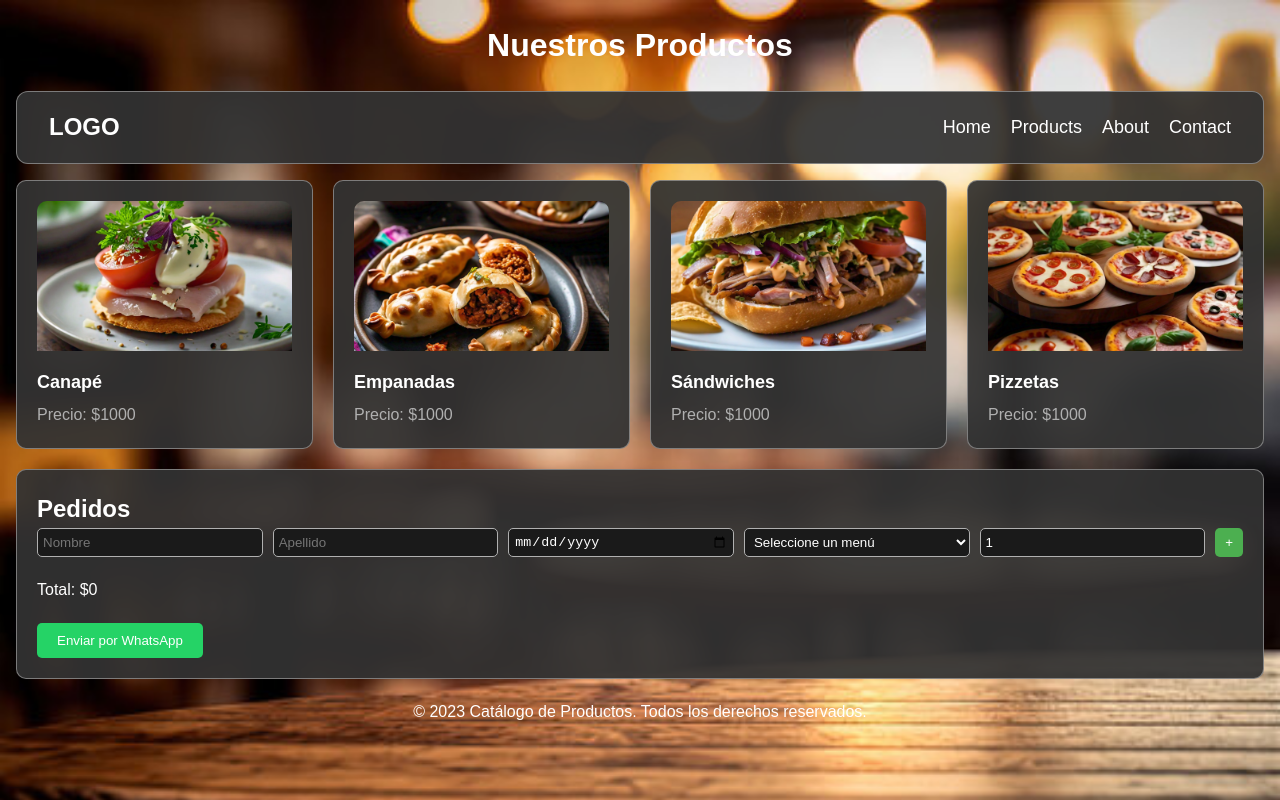
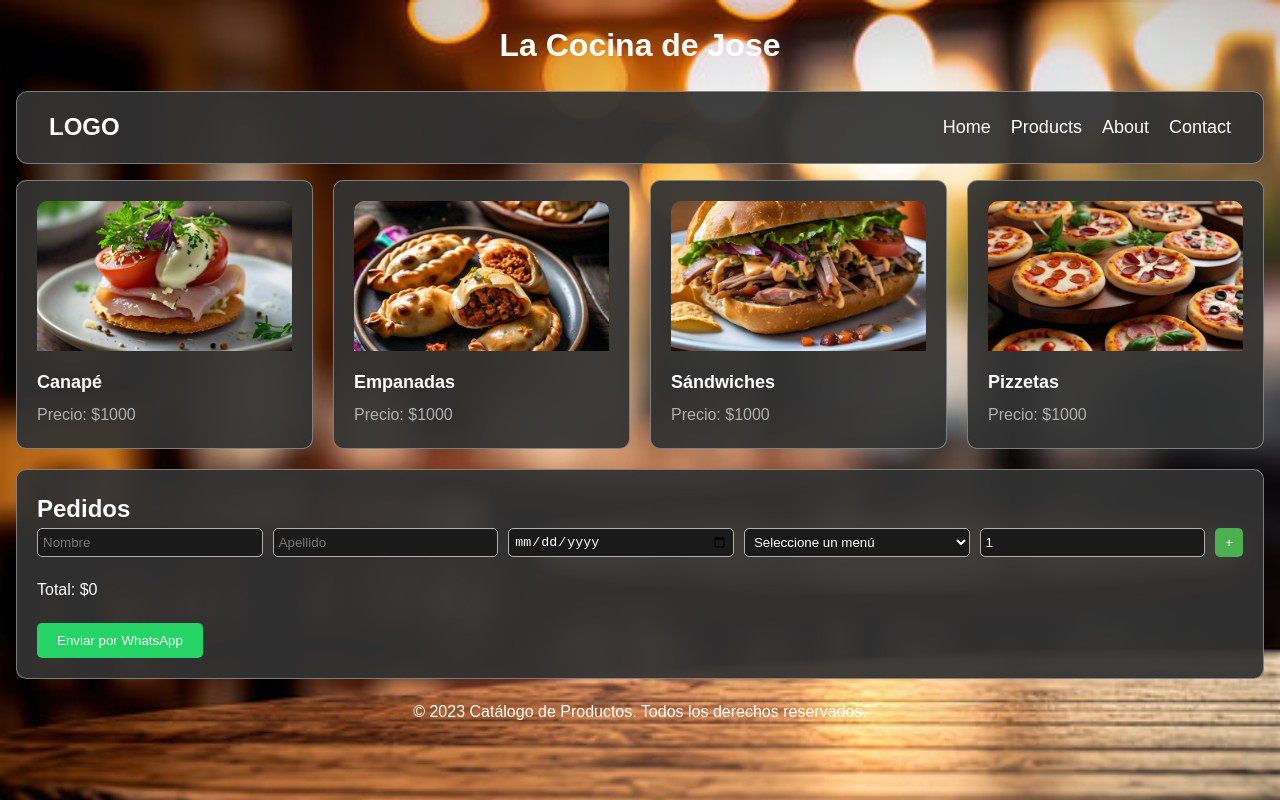
Before and after one commit to Lautaro1393/Backend_Sarmiento_Lautaro, a plain HTML site: page index.html in a window 1280 px wide. Drawn offline with nearby package versions, Linux system fonts and the light colour scheme.

Commit message:
Add files via upload

```diff
--- a/index.html
+++ b/index.html
@@ -10,7 +10,7 @@
 </head>
 <body>
     <header>
-        <h1>Nuestros Productos</h1>
+        <h1>La Cocina de Jose</h1>
     </header>
     <nav class="navbar">
         <div class="logo">LOGO</div>
```
